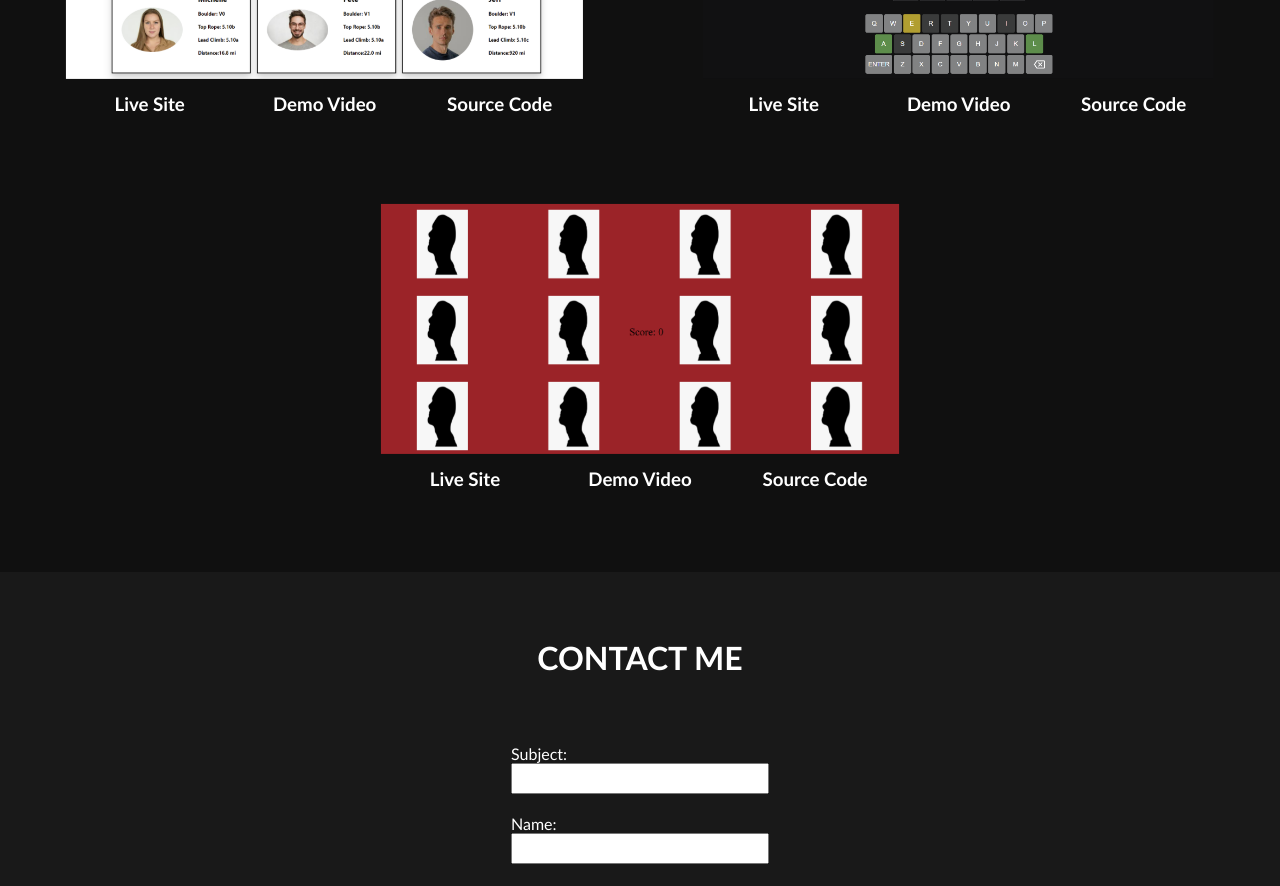
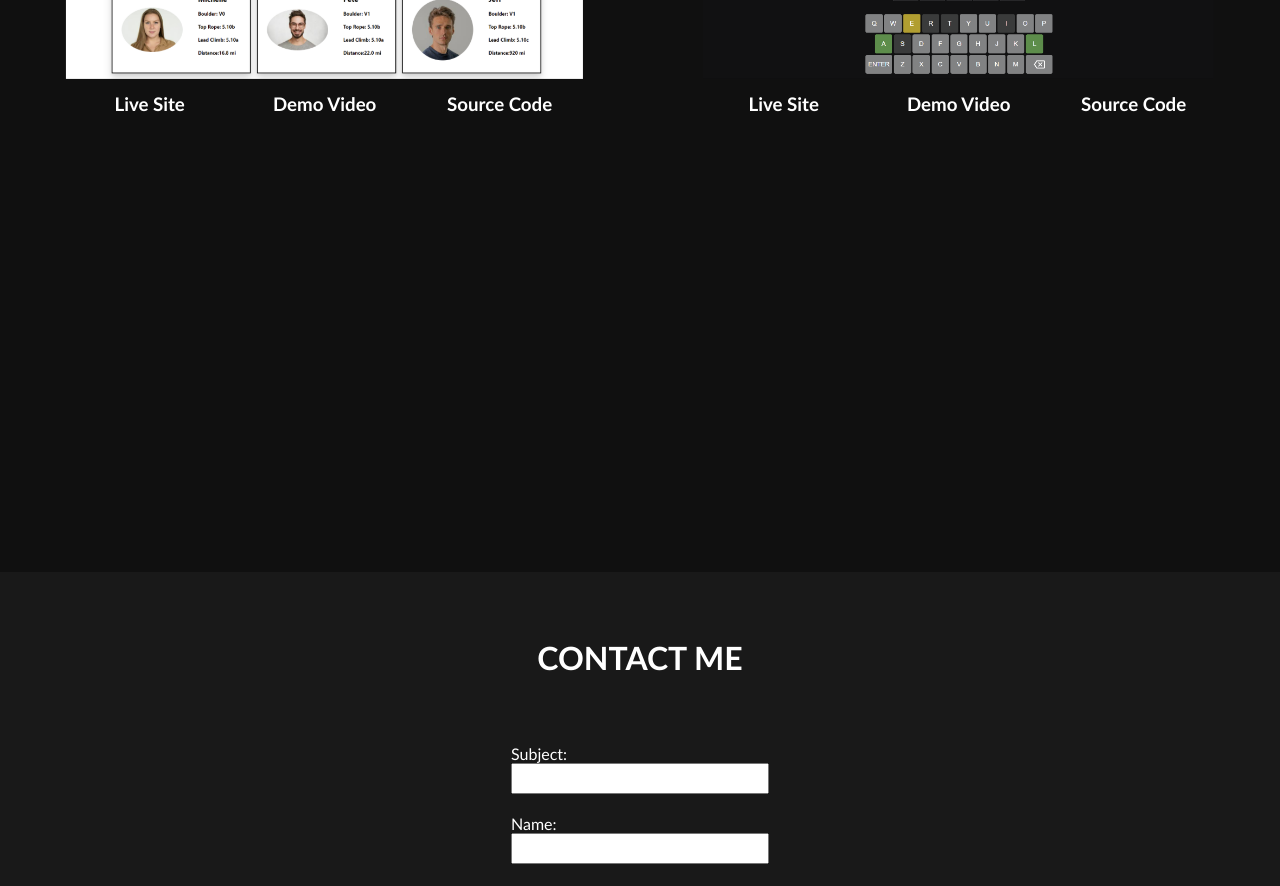
Before and after one commit to slevine3/Portfolio, a React (Create React App) app: page / in a window 1280 px wide. Shown: the part 2360-3246 px from the top of the page. Built offline with nearby package versions, Linux system fonts and the light colour scheme.

Commit message:
remove memory game

```diff
--- a/src/components/Project.js
+++ b/src/components/Project.js
@@ -1,6 +1,6 @@
 import Climber_Nation from "./Images/climberNation.PNG";
 import Wordle from "./Images/wordle.PNG";
-import MemoryGame from "./Images/MemoryGame.PNG";
+
 
 export const Project = () => {
   return (
@@ -10,7 +10,6 @@ export const Project = () => {
       </div>
       <div className="all_project_container">
         <div className="project_display_container">
-
           <div className="img_wrap">
             <img
               className="project_image"
@@ -19,10 +18,16 @@ export const Project = () => {
             ></img>
 
             <div className="img_overlay image_overlay_blur">
-              <a href="https://climber-nation.herokuapp.com/" className="img_title">
+              <a
+                href="https://climber-nation.herokuapp.com/"
+                className="img_title"
+              >
                 Climber Nation
               </a>
-              <a href="https://climber-nation.herokuapp.com/" className="img_description">
+              <a
+                href="https://climber-nation.herokuapp.com/"
+                className="img_description"
+              >
                 Full stack web application to assist rock climbing enthusiasts
                 in finding climbing partners.
               </a>
@@ -57,26 +62,27 @@ export const Project = () => {
           </div>
         </div>
         <div className="project_display_container">
-
           <div className="img_wrap">
-            <img
-              className="project_image"
-              src={Wordle}
-              alt="Wordle"
-            ></img>
+            <img className="project_image" src={Wordle} alt="Wordle"></img>
 
             <div className="img_overlay image_overlay_blur">
-            <a href="https://slevine3.github.io/Wordle/" className="img_title">
+              <a
+                href="https://slevine3.github.io/Wordle/"
+                className="img_title"
+              >
                 Wordle Clone
               </a>
-              <a href="https://slevine3.github.io/Wordle/" className="img_description">
+              <a
+                href="https://slevine3.github.io/Wordle/"
+                className="img_description"
+              >
                 Fully functioning game built with vanilla Javascript
               </a>
             </div>
           </div>
 
           <div className="project_links">
-          <div>
+            <div>
               <a
                 className="project_subtitle"
                 href="https://slevine3.github.io/Wordle/"
@@ -103,55 +109,6 @@ export const Project = () => {
           </div>
         </div>
       </div>
-      <div className="all_project_container">
-        <div className="project_display_container">
-
-          <div className="img_wrap">
-            <img
-              className="project_image"
-              src={MemoryGame}
-              alt="Memory Game"
-            ></img>
-
-            <div className="img_overlay image_overlay_blur">
-              <a href="https://slevine3.github.io/MemoryGame/" className="img_title">
-              MemoryGame
-              </a>
-              <a href="https://slevine3.github.io/MemoryGame/" className="img_description">
-              Fully functioning memory game built with vanilla Javascript
-              </a>
-            </div>
-          </div>
-
-          <div className="project_links">
-            <div>
-              <a
-                className="project_subtitle"
-                href="https://slevine3.github.io/MemoryGame/"
-              >
-                <h3>Live Site</h3>
-              </a>
-            </div>
-            <div>
-              <a
-                className="project_subtitle"
-                href="https://www.loom.com/share/bb705a51d5fb4327a4950593590ee2ff"
-              >
-                <h3>Demo Video</h3>
-              </a>
-            </div>
-            <div>
-              <a
-                className="project_subtitle"
-                href="https://github.com/slevine3/MemoryGame"
-              >
-                <h3>Source Code</h3>
-              </a>
-            </div>
-          </div>
-        </div>
-
-      </div>
     </div>
   );
 };
```
Also changed, not shown: src/components/Images/MemoryGame.PNG (deleted).
